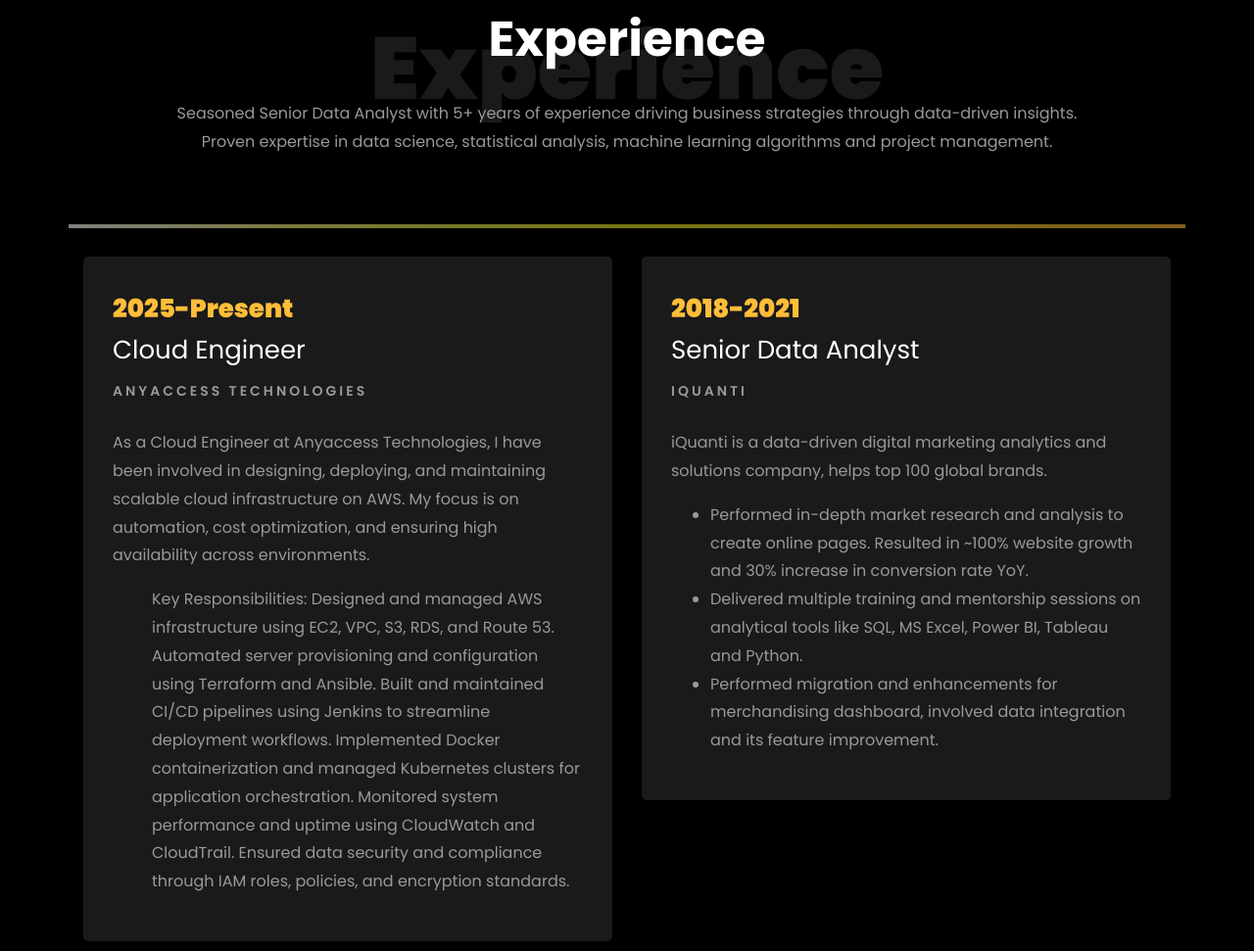
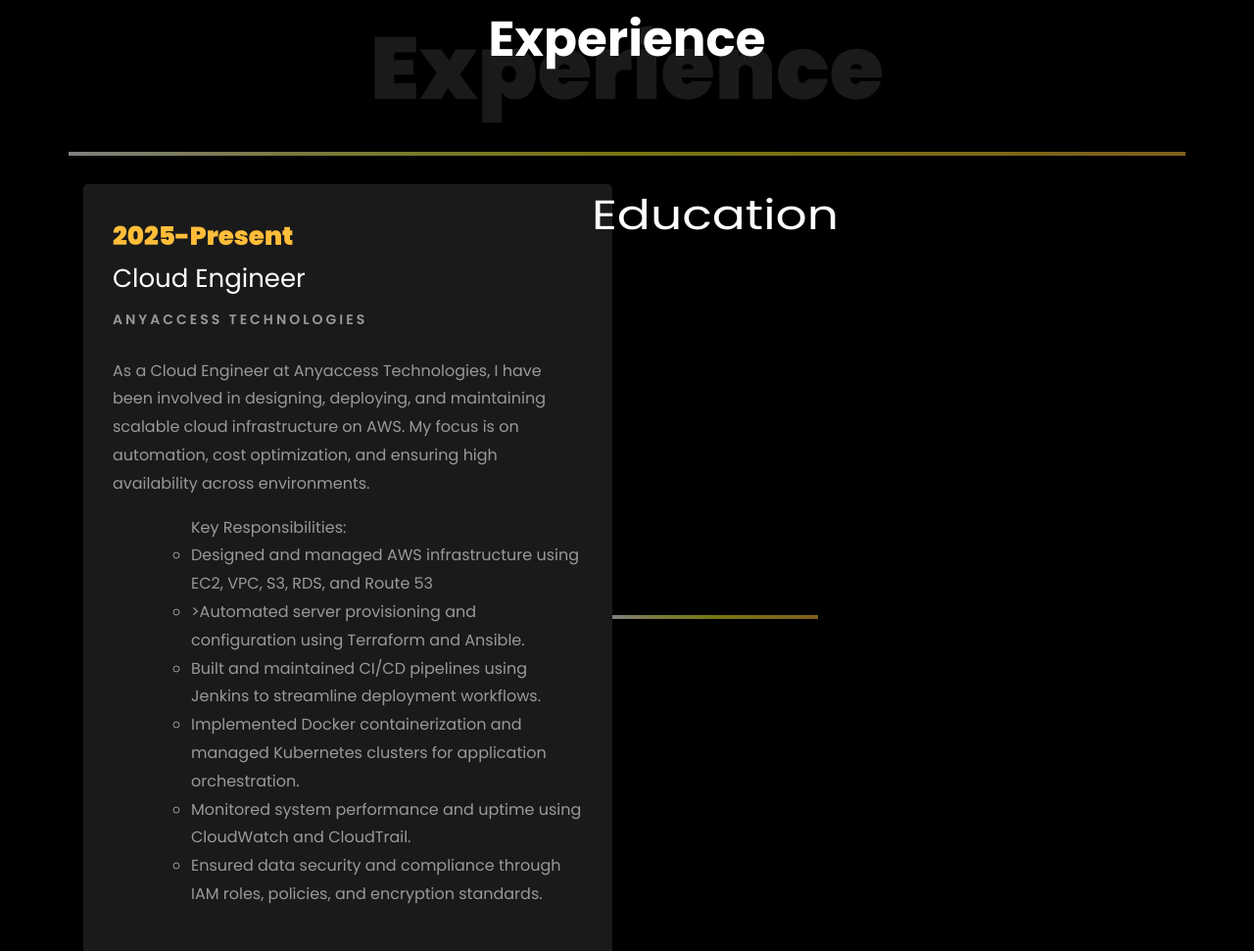
Before and after one commit to HarshalDighe/Harsh-Portfolio, a plain HTML site: page index.html in a window 1280 px wide. Shown: the part 1530-2501 px from the top of the page at 98% size. Drawn offline with Linux system fonts and the light colour scheme; files whose address does not match are found by name.

Commit message:
Update index.html

```diff
--- a/index.html
+++ b/index.html
@@ -285,7 +285,7 @@
           <div class="col-md-10 heading-section text-center ftco-animate">
           	<h1 class="big big-2">Experience</h1>
             <h2 class="mb-4">Experience</h2>
-            <p>Seasoned Senior Data Analyst with 5+ years of experience driving business strategies through data-driven insights. Proven expertise in data science, statistical analysis, machine learning algorithms and project management.</p>
+           <!-- <p>Seasoned Senior Data Analyst with 5+ years of experience driving business strategies through data-driven insights. Proven expertise in data science, statistical analysis, machine learning algorithms and project management.</p> -->
           </div>
         </div>
 
@@ -303,26 +303,22 @@
 						<p class="mt-4">As a Cloud Engineer at Anyaccess Technologies, I have been involved in designing, deploying, and maintaining scalable cloud infrastructure on AWS. My focus is on automation, cost optimization, and ensuring high availability across environments.
 
 							<ul>
-								<p> Key Responsibilities:
-
-Designed and managed AWS infrastructure using EC2, VPC, S3, RDS, and Route 53.
-
-Automated server provisioning and configuration using Terraform and Ansible.
-
-Built and maintained CI/CD pipelines using Jenkins to streamline deployment workflows.
-
-Implemented Docker containerization and managed Kubernetes clusters for application orchestration.
-
-Monitored system performance and uptime using CloudWatch and CloudTrail.
-
-Ensured data security and compliance through IAM roles, policies, and encryption standards.
+								<p>
+									<ul>Key Responsibilities:
+										<li>Designed and managed AWS infrastructure using EC2, VPC, S3, RDS, and Route 53
+										<li>>Automated server provisioning and configuration using Terraform and Ansible.</li>
+										<li>Built and maintained CI/CD pipelines using Jenkins to streamline deployment workflows.</li>
+										<li>Implemented Docker containerization and managed Kubernetes clusters for application orchestration.</li>
+										<li>Monitored system performance and uptime using CloudWatch and CloudTrail.</li>
+										<li>Ensured data security and compliance through IAM roles, policies, and encryption standards.</li>
+									</ul>
 							</ul>
 						</p>
 					</div>
 
 				</div>
 
-				<div class="col-md-6">
+			<!--	<div class="col-md-6">
 					<div class="resume-wrap ftco-animate">
 						<span class="date">2018-2021</span>
 						<h2>Senior Data Analyst</h2>
@@ -337,7 +333,7 @@ Ensured data security and compliance through IAM roles, policies, and encryption
 					</div>
 
 				</div>
-			</div>
+			</div> -->
 
 		<br>
 		<br>
```
